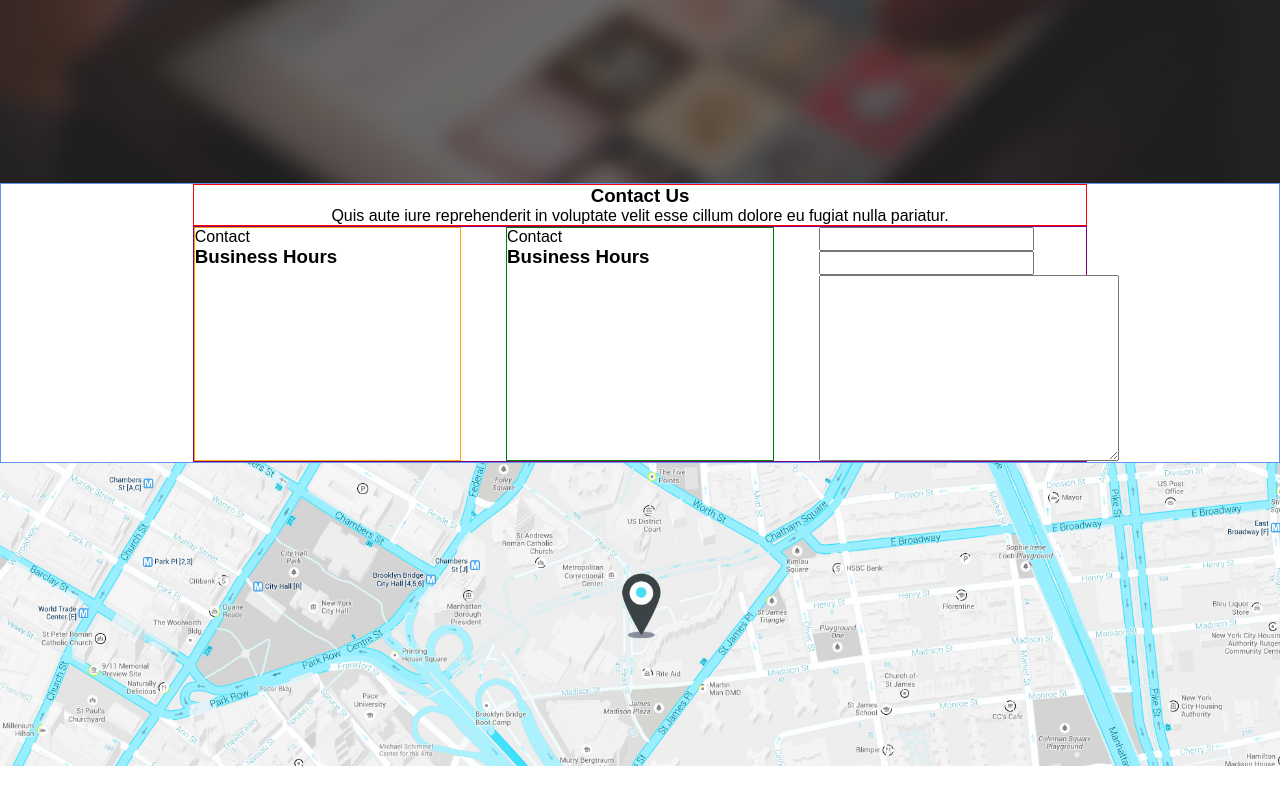
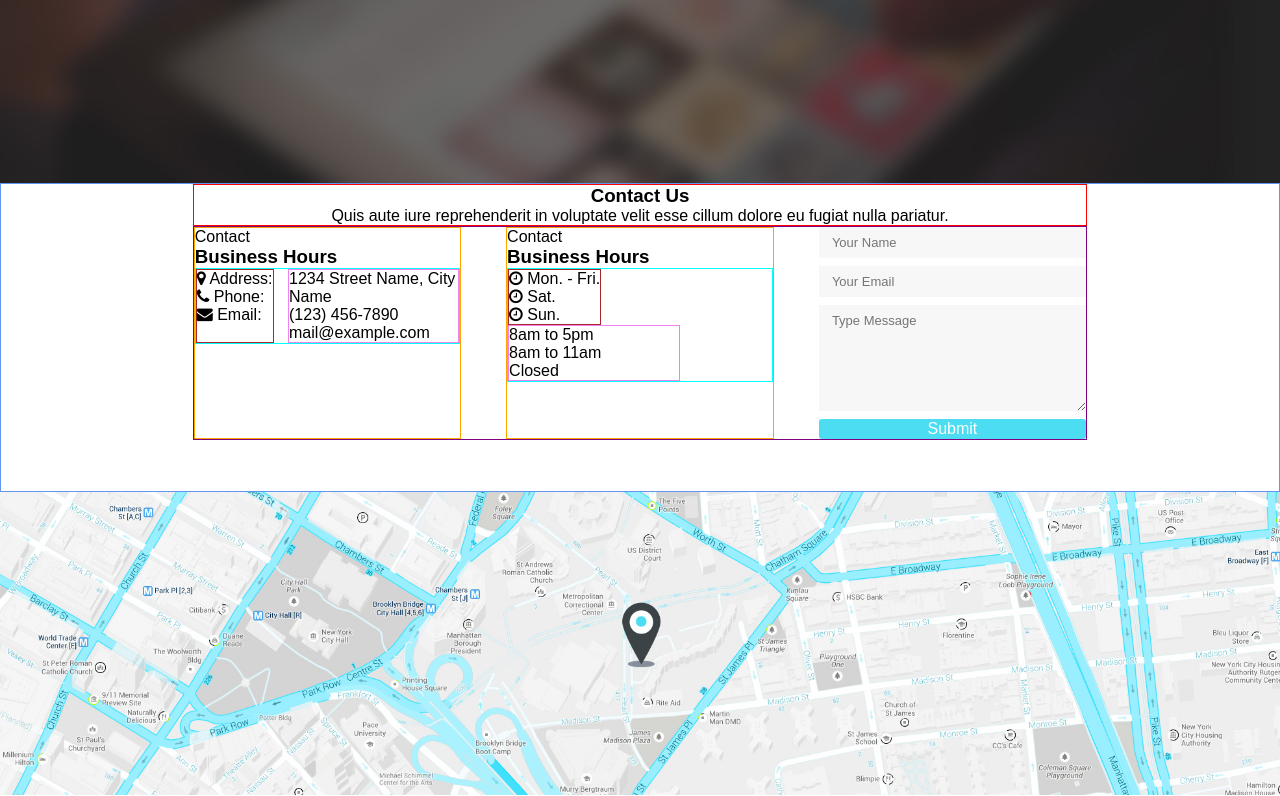
Before and after one commit to julianpm/restaurant, a website: page index.html in a window 1280 px wide. Shown: the part 2934-3730 px from the top of the page. Before the commit the page ends 3701 px from the top, so only its background shows below. Drawn offline with nearby package versions, Linux system fonts and the light colour scheme.

Commit message:
Working on Contact Us

```diff
--- a/index.html
+++ b/index.html
@@ -36,6 +36,9 @@
 			</div> <!-- END OF FLEXBLOCK -->
 
 		</section> <!-- END OF HERO -->
+
+
+
 
 
 
@@ -92,6 +95,9 @@
 
 
 
+
+
+
 		<section class="content">
 
 			<p class="enjoyThem contentEnjoyThem">Enjoy Them</p>
@@ -100,6 +106,8 @@
 			<img class="screenBG" src="assets/home_03.png" alt="">
 
 		</section> <!-- END OF CONTENT -->
+
+
 
 
 
@@ -177,6 +185,8 @@
 
 
 
+
+
 		<section class="funFacts">
 
 			<div class="funFactsHeader">
@@ -231,6 +241,9 @@
 
 
 
+
+
+
 		<section class="contentHere">
 
 			<div class="contentHereHeader">
@@ -241,6 +254,21 @@
 			</div> <!-- END OF CONTENTHEREHEADER -->
 
 		</section> <!-- END OF CONTENTHERE -->
+
+
+
+
+
+
+
+		<section class="portfolio">
+
+
+
+		</section> <!-- END OF PORTFOLIO -->
+
+
+
 
 
 
@@ -264,22 +292,86 @@
 						<p>Contact</p>
 						<h3>Business Hours</h3>
 
+						<div class="contactOfficeInfo flex">
+
+							<div class="contactOfficeInfoCategories">
+
+								<p>
+									<i class="fa fa-map-marker"></i>
+									Address:
+								</p>
+
+								<p>
+									<i class="fa fa-phone"></i>
+									Phone:
+								</p>
+
+								<p>
+									<i class="fa fa-envelope"></i>
+									Email:
+								</p>
+
+							</div> <!-- END OF CONTACTOFFICEINFOCATEGORIES -->
+
+							<div class="contactOfficeInfoCriteria">
+
+								<p>1234 Street Name, City Name</p>
+								<p>(123) 456-7890</p>
+								<p>mail@example.com</p>
+
+							</div> <!-- END OF CONTACTOFFICEINFOCRITERIA -->
+
+						</div> <!-- END OF CONTACTOFFICEINFO -->
+
 					</div> <!-- END OF CONTACTOFFICE -->
 
-					<div class="contactHours">
+
+					<div class="contactOffice">
 
 						<p>Contact</p>
 						<h3>Business Hours</h3>
+
+						<div class="contactOfficeInfo flex">
+
+							<div class="contactOfficeInfoCategories">
+
+								<p>
+									<i class="fa fa-clock-o"></i>
+									Mon. - Fri.
+								</p>
+
+								<p>
+									<i class="fa fa-clock-o"></i>
+									Sat.
+								</p>
+
+								<p>
+									<i class="fa fa-clock-o"></i>
+									Sun.
+								</p>
+
+							</div> <!-- END OF CONTACTOFFICEINFOCATEGORIES -->
+
+							<div class="contactOfficeInfoCriteria">
+
+								<p>8am to 5pm</p>
+								<p>8am to 11am</p>
+								<p>Closed</p>
+
+							</div> <!-- END OF CONTACTOFFICEINFOCRITERIA -->
+
+						</div> <!-- END OF CONTACTOFFICEINFO -->
 
 					</div> <!-- END OF CONTACTHOURS -->
 
 					<form action="sendEmail.php">
 
-						<input type="text">
-						<input type="email">
-						<textarea name="message" id="" cols="30" rows="10"></textarea>
+						<input type="text" placeholder="Your Name" class="formInfo">
+						<input type="email" placeholder="Your Email" class="formInfo">
+						<textarea name="message" placeholder="Type Message" class="message" cols="30" rows="6"></textarea>
+						<input type="submit" class="submit">
 
-					</form>
+					</form> <!-- END OF FORM -->
 
 				</div> <!-- END OF CONTACTINFO -->
 
@@ -290,10 +382,9 @@
 
 
 
-		<section class="map"></section> <!-- END OF MAP -->
 
 
-
+		<section class="map"></section> <!-- END OF MAP -->
 
 	</main>
 
--- a/styles/style.css
+++ b/styles/style.css
@@ -404,7 +404,8 @@ span {
   color: white; }
 
 .contactUs {
-  border: 1px solid cornflowerblue; }
+  border: 1px solid cornflowerblue;
+  padding-bottom: 4%; }
 
 .contactUsHeader {
   border: 1px solid red;
@@ -420,8 +421,31 @@ span {
 .contactOffice {
   border: 1px solid orange; }
 
-.contactHours {
-  border: 1px solid green; }
+.contactOfficeInfo {
+  border: 1px solid cyan;
+  justify-content: space-between; }
+
+.contactOfficeInfoCategories {
+  border: 1px solid brown; }
+
+.contactOfficeInfoCriteria {
+  border: 1px solid violet;
+  width: 65%; }
+
+.formInfo, .message {
+  background: #f7f7f7;
+  border: none;
+  margin-bottom: 3%;
+  font-size: 13px;
+  padding: 3% 0 3% 5%;
+  width: 100%; }
+
+.submit {
+  border: none;
+  background: #4cddf3;
+  color: white;
+  width: 100%;
+  border-radius: 3px; }
 
 .map {
   background: url(../assets/map.jpg) no-repeat;
--- a/styles/styles.scss
+++ b/styles/styles.scss
@@ -396,11 +396,22 @@ span{
 
 
 
+// PORTFOLIO
+
+.portfolio{
+	background: url(../assets/imacBG.jpg) no-repeat;
+}
+
+
+
+
+
 
 // CONTACT US
 
 .contactUs{
 	border:1px solid cornflowerblue;
+	padding-bottom:4%;
 }
 
 .contactUsHeader{
@@ -421,8 +432,35 @@ span{
 	border:1px solid orange;
 }
 
-.contactHours{
-	border:1px solid green;
+.contactOfficeInfo{
+	border:1px solid cyan;
+	justify-content:space-between;
+}
+
+.contactOfficeInfoCategories{
+	border:1px solid brown;
+}
+
+.contactOfficeInfoCriteria{
+	border:1px solid violet;
+	width: 65%;
+}
+
+.formInfo, .message{
+	background: $cream;
+	border:none;
+	margin-bottom:3%;
+	font-size:13px;
+	padding:3% 0 3% 5%;
+	width: 100%;
+}
+
+.submit{
+	border:none;
+	background: $seagreen;
+	color:white;
+	width: 100%;
+	border-radius:3px;
 }
 
 
```
Also changed, not shown: assets/imacBG.jpg (added).
